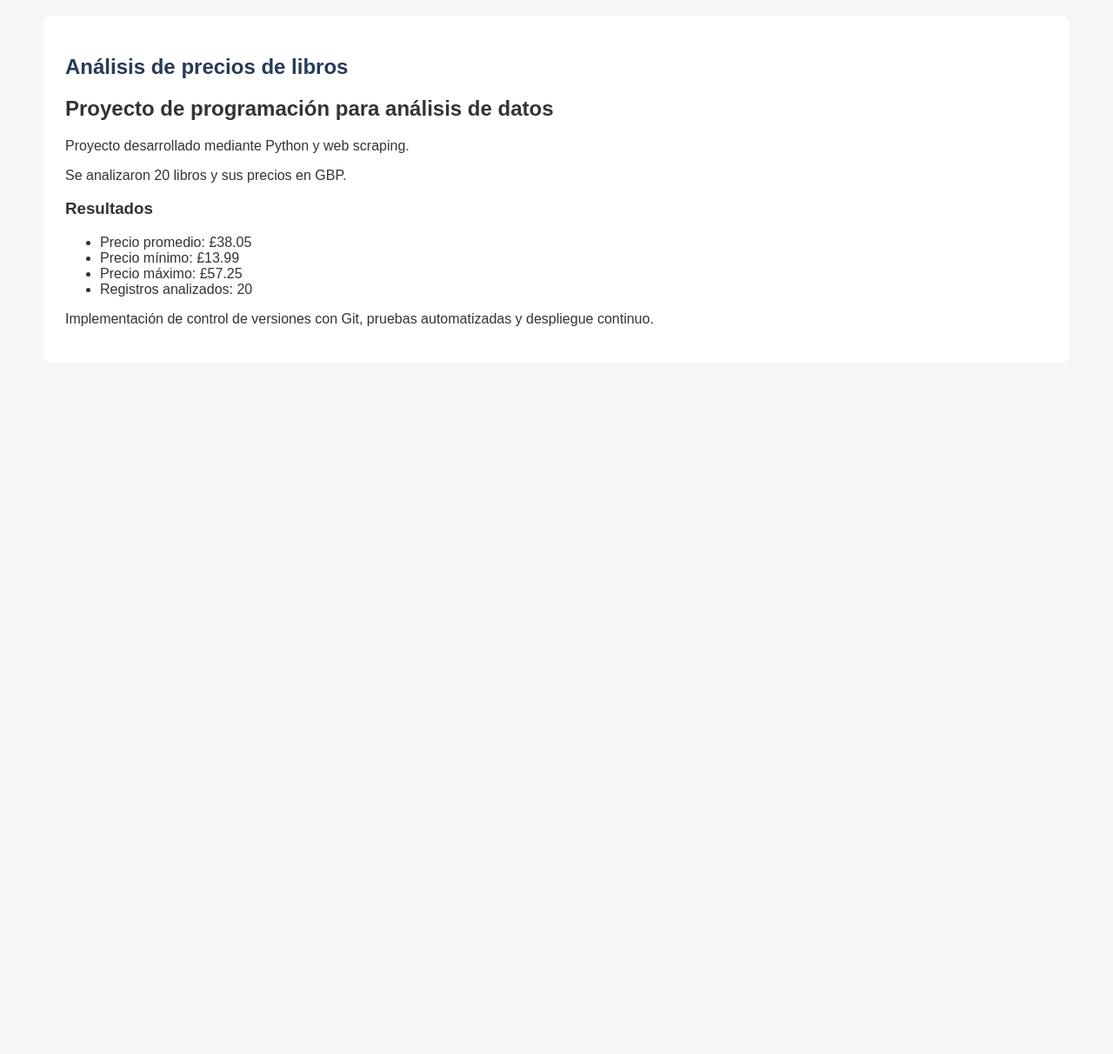
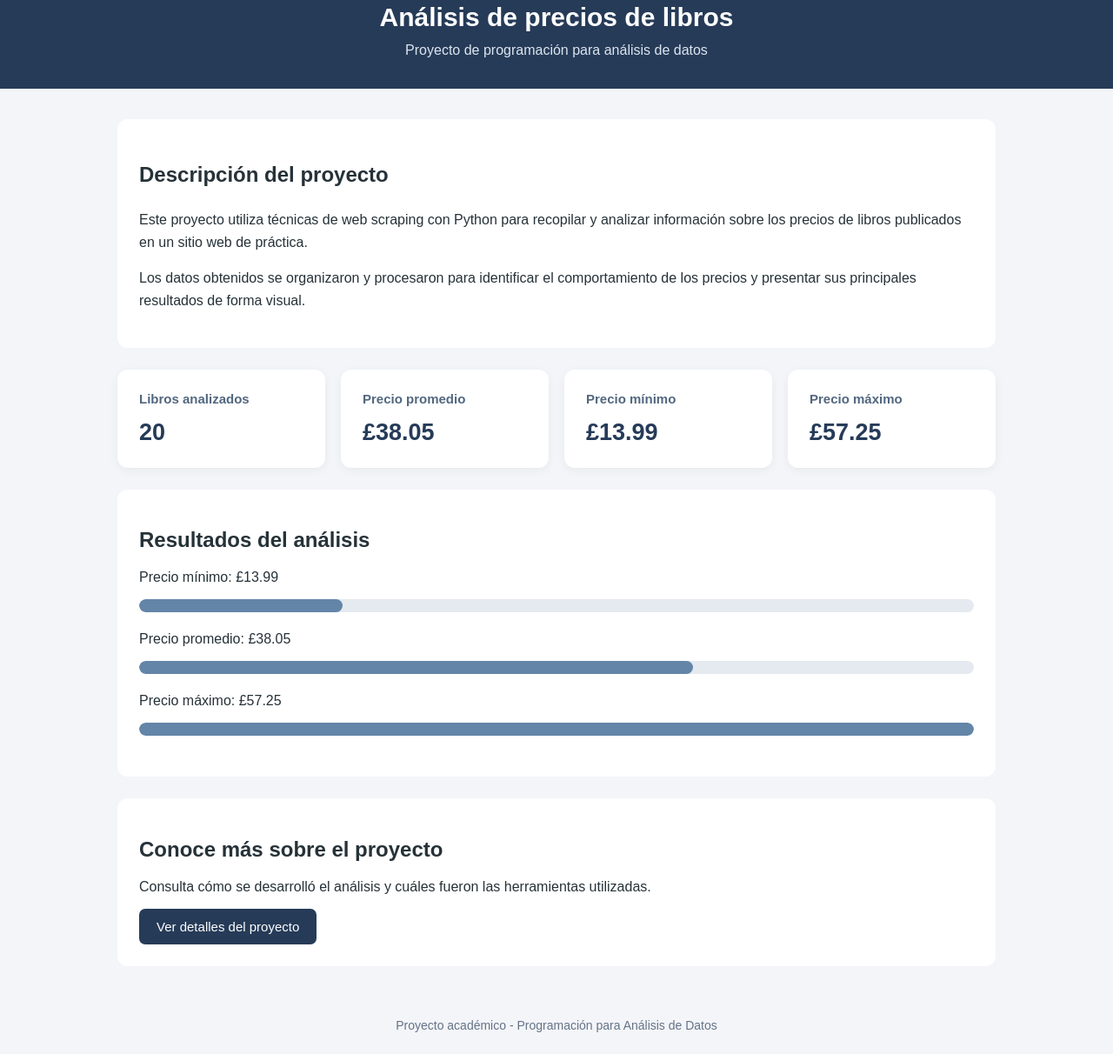
Before and after one commit to Diana0412IUD/Analisis_Precios_Libros_DevOps, a plain HTML site: page docs/index.html in a window 1280 px wide. Shown: the part 32-1244 px from the top of the page at 87% size. Before the commit the page ends 800 px from the top, so only its background shows below. Drawn offline with Linux system fonts and the light colour scheme.

Commit message:
EA3: mejorar aplicación web de análisis de libros

```diff
--- a/docs/index.html
+++ b/docs/index.html
@@ -3,37 +3,233 @@
 <html lang="es">
 <head>
     <meta charset="UTF-8">
+    <meta name="viewport" content="width=device-width, initial-scale=1.0">
     <title>Análisis de precios de libros</title>
+
     <style>
+        * {
+            box-sizing: border-box;
+        }
+
         body {
+            margin: 0;
             font-family: Arial, sans-serif;
-            margin: 50px;
-            background: #f4f6f8;
-            color: #333;
+            background: #f3f5f9;
+            color: #263238;
         }
-        h1 { color: #263b58; }
-        section {
+
+        header {
+            background: #263b58;
+            color: white;
+            padding: 35px 20px;
+            text-align: center;
+        }
+
+        header h1 {
+            margin: 0 0 12px;
+            font-size: 30px;
+        }
+
+        header p {
+            margin: 0;
+            color: #dce5ef;
+        }
+
+        main {
+            max-width: 1050px;
+            margin: 35px auto;
+            padding: 0 20px;
+        }
+
+        .intro {
             background: white;
             padding: 25px;
+            border-radius: 12px;
+            margin-bottom: 25px;
+            line-height: 1.6;
+        }
+
+        .metrics {
+            display: grid;
+            grid-template-columns: repeat(auto-fit, minmax(200px, 1fr));
+            gap: 18px;
+            margin-bottom: 25px;
+        }
+
+        .card {
+            background: white;
+            padding: 25px;
+            border-radius: 12px;
+            box-shadow: 0 3px 12px rgba(0,0,0,0.05);
+        }
+
+        .card h3 {
+            color: #52677f;
+            font-size: 15px;
+            margin-top: 0;
+        }
+
+        .number {
+            color: #263b58;
+            font-size: 27px;
+            font-weight: bold;
+            margin: 10px 0 0;
+        }
+
+        .results {
+            background: white;
+            padding: 25px;
+            border-radius: 12px;
+            margin-bottom: 25px;
+        }
+
+        .bar {
+            background: #e5eaf0;
+            height: 15px;
             border-radius: 10px;
+            margin: 12px 0 22px;
+            overflow: hidden;
+        }
+
+        .bar span {
+            display: block;
+            height: 100%;
+            background: #6385a8;
+            border-radius: 10px;
+        }
+
+        button {
+            background: #263b58;
+            color: white;
+            border: none;
+            padding: 12px 20px;
+            border-radius: 7px;
+            cursor: pointer;
+            font-size: 15px;
+        }
+
+        button:hover {
+            background: #3c5879;
+        }
+
+        #details {
+            display: none;
+            margin-top: 20px;
+            padding: 18px;
+            background: #f3f5f9;
+            border-radius: 8px;
+            line-height: 1.6;
+        }
+
+        footer {
+            text-align: center;
+            padding: 25px;
+            color: #657386;
+            font-size: 14px;
         }
     </style>
 </head>
+
 <body>
-    <section>
+
+    <header>
         <h1>Análisis de precios de libros</h1>
-        <h2>Proyecto de programación para análisis de datos</h2>
-        <p>Proyecto desarrollado mediante Python y web scraping.</p>
-        <p>Se analizaron 20 libros y sus precios en GBP.</p>
-        <h3>Resultados</h3>
-        <ul>
-            <li>Precio promedio: £38.05</li>
-            <li>Precio mínimo: £13.99</li>
-            <li>Precio máximo: £57.25</li>
-            <li>Registros analizados: 20</li>
-        </ul>
-        <p>Implementación de control de versiones con Git,
-        pruebas automatizadas y despliegue continuo.</p>
-    </section>
+        <p>Proyecto de programación para análisis de datos</p>
+    </header>
+
+    <main>
+
+        <section class="intro">
+            <h2>Descripción del proyecto</h2>
+            <p>
+                Este proyecto utiliza técnicas de web scraping con Python
+                para recopilar y analizar información sobre los precios
+                de libros publicados en un sitio web de práctica.
+            </p>
+            <p>
+                Los datos obtenidos se organizaron y procesaron para
+                identificar el comportamiento de los precios y presentar
+                sus principales resultados de forma visual.
+            </p>
+        </section>
+
+        <section class="metrics">
+
+            <article class="card">
+                <h3>Libros analizados</h3>
+                <p class="number">20</p>
+            </article>
+
+            <article class="card">
+                <h3>Precio promedio</h3>
+                <p class="number">£38.05</p>
+            </article>
+
+            <article class="card">
+                <h3>Precio mínimo</h3>
+                <p class="number">£13.99</p>
+            </article>
+
+            <article class="card">
+                <h3>Precio máximo</h3>
+                <p class="number">£57.25</p>
+            </article>
+
+        </section>
+
+        <section class="results">
+            <h2>Resultados del análisis</h2>
+
+            <p>Precio mínimo: £13.99</p>
+            <div class="bar"><span style="width: 24.4%"></span></div>
+
+            <p>Precio promedio: £38.05</p>
+            <div class="bar"><span style="width: 66.4%"></span></div>
+
+            <p>Precio máximo: £57.25</p>
+            <div class="bar"><span style="width: 100%"></span></div>
+        </section>
+
+        <section class="results">
+            <h2>Conoce más sobre el proyecto</h2>
+            <p>
+                Consulta cómo se desarrolló el análisis y cuáles fueron
+                las herramientas utilizadas.
+            </p>
+
+            <button onclick="mostrarDetalles()">
+                Ver detalles del proyecto
+            </button>
+
+            <div id="details">
+                <h3>Herramientas y procesos</h3>
+                <ul>
+                    <li>Python para la extracción y análisis de datos.</li>
+                    <li>Web scraping para recopilar la información.</li>
+                    <li>Git y GitHub para el control de versiones.</li>
+                    <li>Pruebas automatizadas con GitHub Actions.</li>
+                    <li>Despliegue continuo mediante GitHub Pages.</li>
+                </ul>
+            </div>
+        </section>
+
+    </main>
+
+    <footer>
+        Proyecto académico - Programación para Análisis de Datos
+    </footer>
+
+    <script>
+        function mostrarDetalles() {
+            const detalles = document.getElementById("details");
+
+            if (detalles.style.display === "block") {
+                detalles.style.display = "none";
+            } else {
+                detalles.style.display = "block";
+            }
+        }
+    </script>
+
 </body>
 </html>
```
